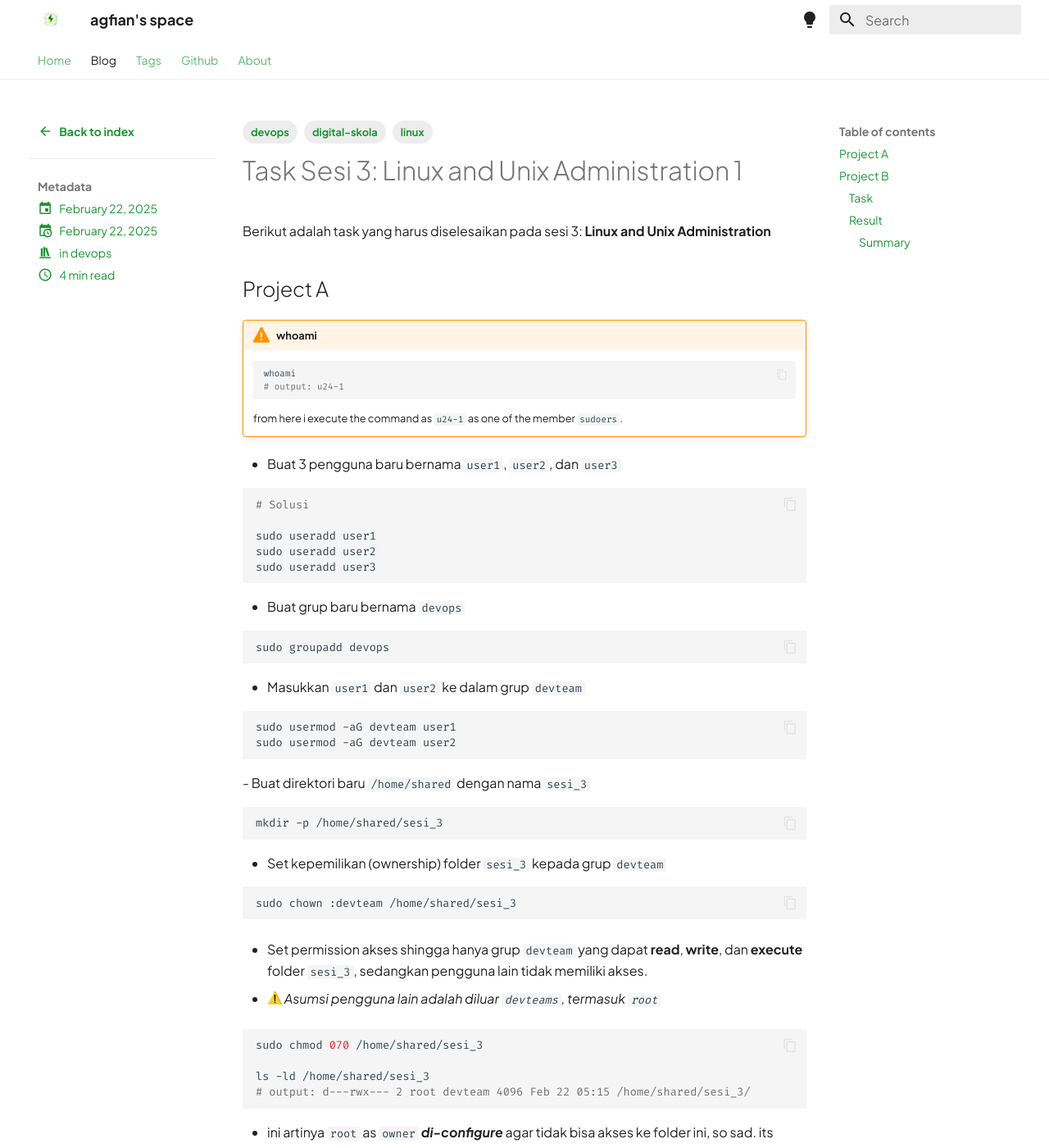
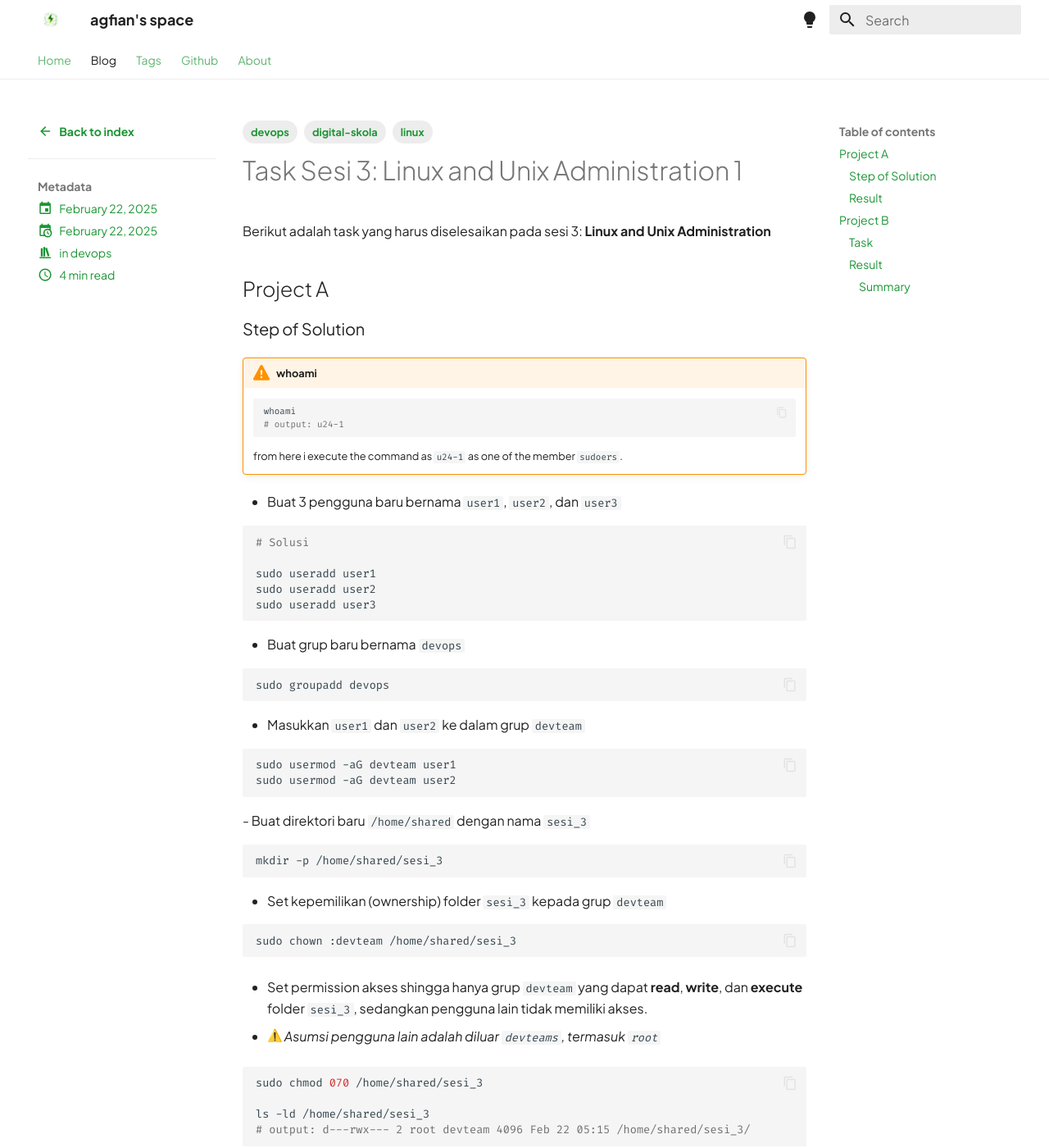
Before and after one commit to agfianf/agfianf.github.io, an MkDocs documentation site: the page built from docs/blog/posts/devops-learning/003-project.md, in a window 1280 px wide and 1400 px high. Shown: the whole window at 82% size. Built offline with MkDocs 1.6.1 and Material for MkDocs 9.7.7, drawn with Linux system fonts in a browser that asks for light colours; emoji names are drawn with the system emoji font; comment, search, counter and statistics services are not loaded.

Commit message:
feat: add solution steps and results sections to Project A documentation

```diff
--- a/docs/blog/posts/devops-learning/003-project.md
+++ b/docs/blog/posts/devops-learning/003-project.md
@@ -21,6 +21,7 @@
 
 ## Project A
 
+### Step of Solution
 
 !!! warning "whoami"
 
@@ -79,6 +80,9 @@
 - ini artinya `root` as `owner` **_di-configure_** agar tidak bisa akses ke folder ini, so sad. its okay, life must go on.
 - others cannot access this folder
 - `devteam` can access this folder
+
+
+### Result
 
 ???+ tip "Result of the project A"
 
```
